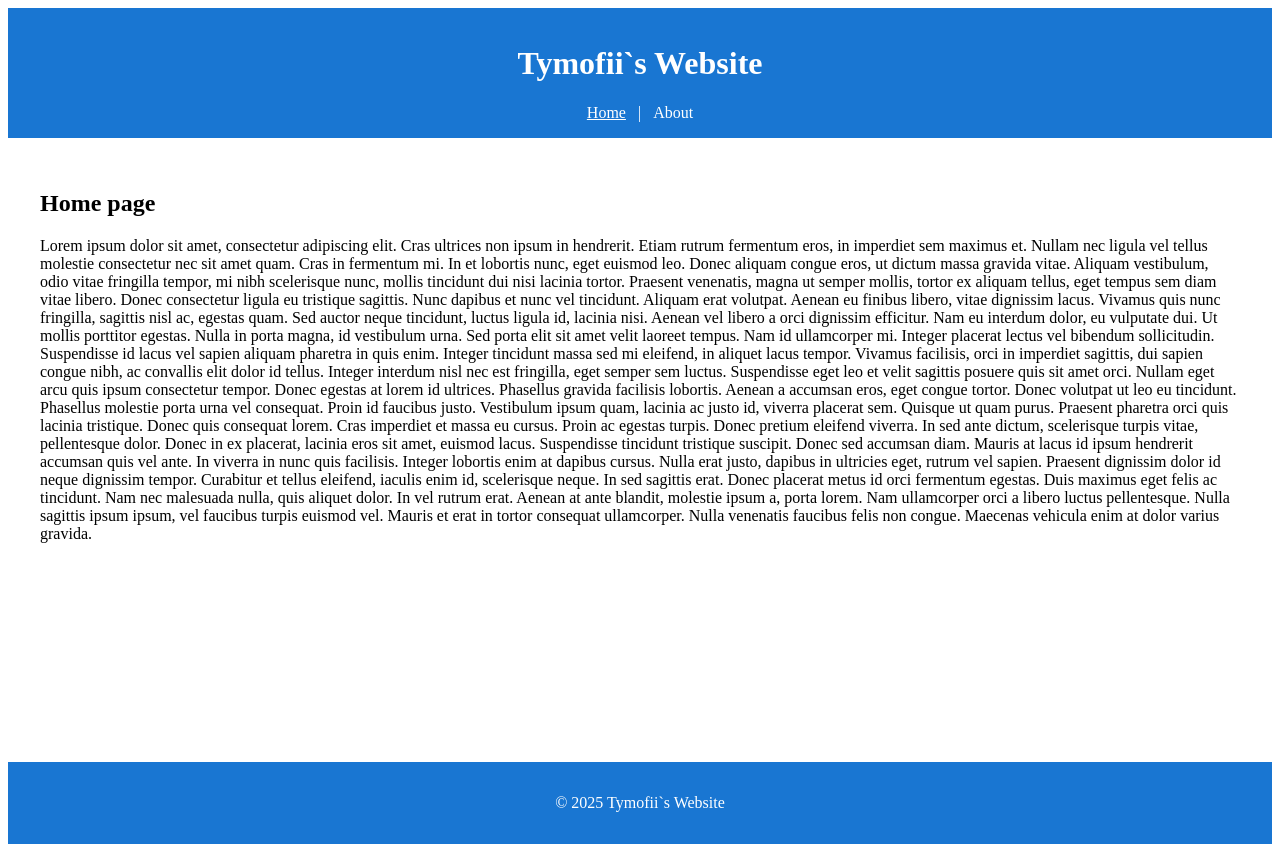
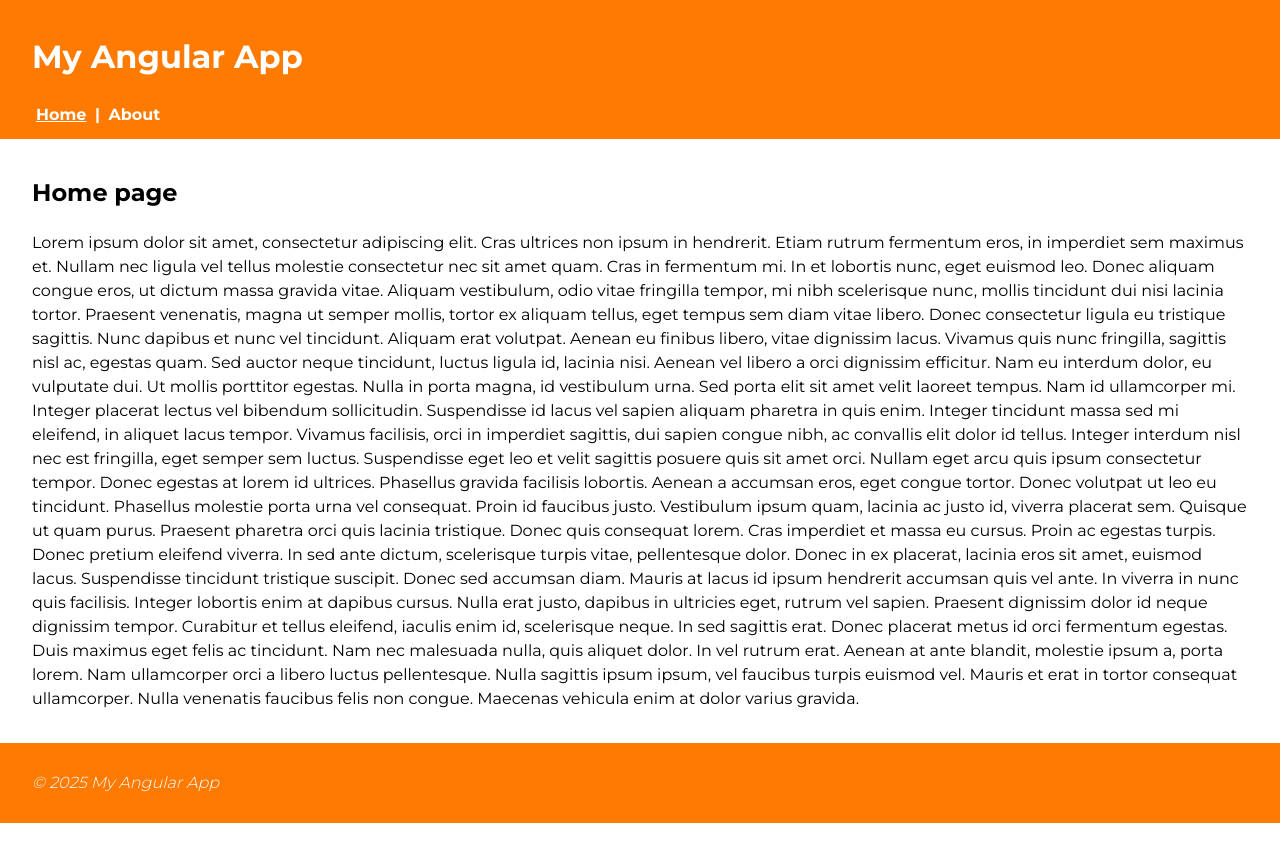
Before and after one commit to tymofiiivzhenko/frontend, an Angular app: page / in a window 1280 px wide. After the commit the page ends 823 px from the top, so only its background shows below. Built offline with nearby package versions, Linux system fonts and the light colour scheme.

Commit message:
Final edit 1

```diff
--- a/package.json
+++ b/package.json
@@ -28,6 +28,7 @@
     "@angular/forms": "^20.3.0",
     "@angular/platform-browser": "^20.3.0",
     "@angular/router": "^20.3.0",
+    "@fontsource/montserrat": "^5.2.8",
     "rxjs": "~7.8.0",
     "tslib": "^2.3.0",
     "zone.js": "~0.15.0"
--- a/src/app/layout/layout.css
+++ b/src/app/layout/layout.css
@@ -1,21 +1,11 @@
-header, footer {
-  background-color: #1976d2;
-  color: white;
-  padding: 1rem;
-  text-align: center;
-}
-
-nav a {
-  color: white;
-  text-decoration: none;
-  margin: 0 0.5rem;
-}
-
-nav a.active {
-  text-decoration: underline;
+:host {
+  display: flex;
+  flex-direction: column;
+  min-height: 100vh;
 }
 
 main {
-  padding: 2rem;
-  min-height: 70vh;
+  flex: 1 0 auto;
+  padding-block: 1rem;
+  padding-inline: clamp(1rem, 4vw, 2rem);
 }
--- a/src/app/layout/layout.html
+++ b/src/app/layout/layout.html
@@ -1,16 +1,7 @@
-<header>
-  <h1>{{ appTitle }}</h1>
-  <nav>
-    <a routerLink="/" routerLinkActive="active" [routerLinkActiveOptions]="{ exact: true }">Home</a>
-    |
-    <a routerLink="/about" routerLinkActive="active">About</a>
-  </nav>
-</header>
+<app-header></app-header>
 
 <main>
   <router-outlet></router-outlet>
 </main>
 
-<footer>
-  <p>© 2025 {{ appTitle }}</p>
-</footer>
+<app-footer></app-footer>
--- a/src/app/layout/layout.ts
+++ b/src/app/layout/layout.ts
@@ -1,13 +1,13 @@
 import { Component } from '@angular/core';
-import { RouterOutlet, RouterLink, RouterLinkActive } from '@angular/router';
+import { RouterOutlet } from '@angular/router';
+import { HeaderComponent } from '../shared/header/header';
+import { FooterComponent } from '../shared/footer/footer';
 
 @Component({
   selector: 'app-layout',
   standalone: true,
-  imports: [RouterOutlet, RouterLink, RouterLinkActive],
+  imports: [RouterOutlet, HeaderComponent, FooterComponent],
   templateUrl: './layout.html',
   styleUrl: './layout.css'
 })
-export class LayoutComponent {
-  appTitle = 'Tymofii`s Website';
-}
+export class LayoutComponent {}
--- /dev/null
+++ b/src/app/shared/footer/footer.css
@@ -0,0 +1,8 @@
+footer {
+  background-color: #ff7a00;
+  color: #fff;
+  padding-block: 0.75rem;
+  padding-inline: clamp(1rem, 4vw, 2rem);
+  font-weight: 300;
+  font-style: italic;
+}
--- /dev/null
+++ b/src/app/shared/footer/footer.ts
@@ -0,0 +1,15 @@
+import { Component } from '@angular/core';
+
+@Component({
+  selector: 'app-footer',
+  standalone: true,
+  template: `
+    <footer>
+      <p>© {{ year }} My Angular App</p>
+    </footer>
+  `,
+  styleUrls: ['./footer.css']
+})
+export class FooterComponent {
+  year = new Date().getFullYear();
+}
--- /dev/null
+++ b/src/app/shared/header/header.css
@@ -0,0 +1,17 @@
+header {
+  background-color: #ff7a00;
+  color: #fff;
+  padding-block: 0.75rem;
+  padding-inline: clamp(1rem, 4vw, 2rem);
+  font-weight: 700;
+}
+
+header nav a {
+  color: inherit;
+  text-decoration: none;
+  margin-inline: 0.25rem;
+}
+
+header nav a.active {
+  text-decoration: underline;
+}
--- /dev/null
+++ b/src/app/shared/header/header.ts
@@ -0,0 +1,22 @@
+import { Component } from '@angular/core';
+import { RouterLink, RouterLinkActive } from '@angular/router';
+
+@Component({
+  selector: 'app-header',
+  standalone: true,
+  imports: [RouterLink, RouterLinkActive],
+  template: `
+    <header>
+      <h1>{{ title }}</h1>
+      <nav>
+        <a routerLink="/" routerLinkActive="active" [routerLinkActiveOptions]="{ exact: true }">Home</a>
+        |
+        <a routerLink="/about" routerLinkActive="active">About</a>
+      </nav>
+    </header>
+  `,
+  styleUrls: ['./header.css']
+})
+export class HeaderComponent {
+  title = 'My Angular App';
+}
--- a/src/styles.css
+++ b/src/styles.css
@@ -1 +1,16 @@
-/* You can add global styles to this file, and also import other style files */
+@import "@fontsource/montserrat/400.css";
+@import "@fontsource/montserrat/400-italic.css";
+@import "@fontsource/montserrat/700.css";
+@import "@fontsource/montserrat/700-italic.css";
+@import "@fontsource/montserrat/300-italic.css";
+
+:root {
+  --font-sans: "Montserrat", system-ui, -apple-system, "Segoe UI", Roboto, Arial, sans-serif;
+}
+
+html, body {
+  font-family: var(--font-sans);
+  margin: 0;
+  font-size: 16px;
+  line-height: 1.5;
+}
```
Also changed, not shown: 1 other file (tests, documents, lock files or other folders).
